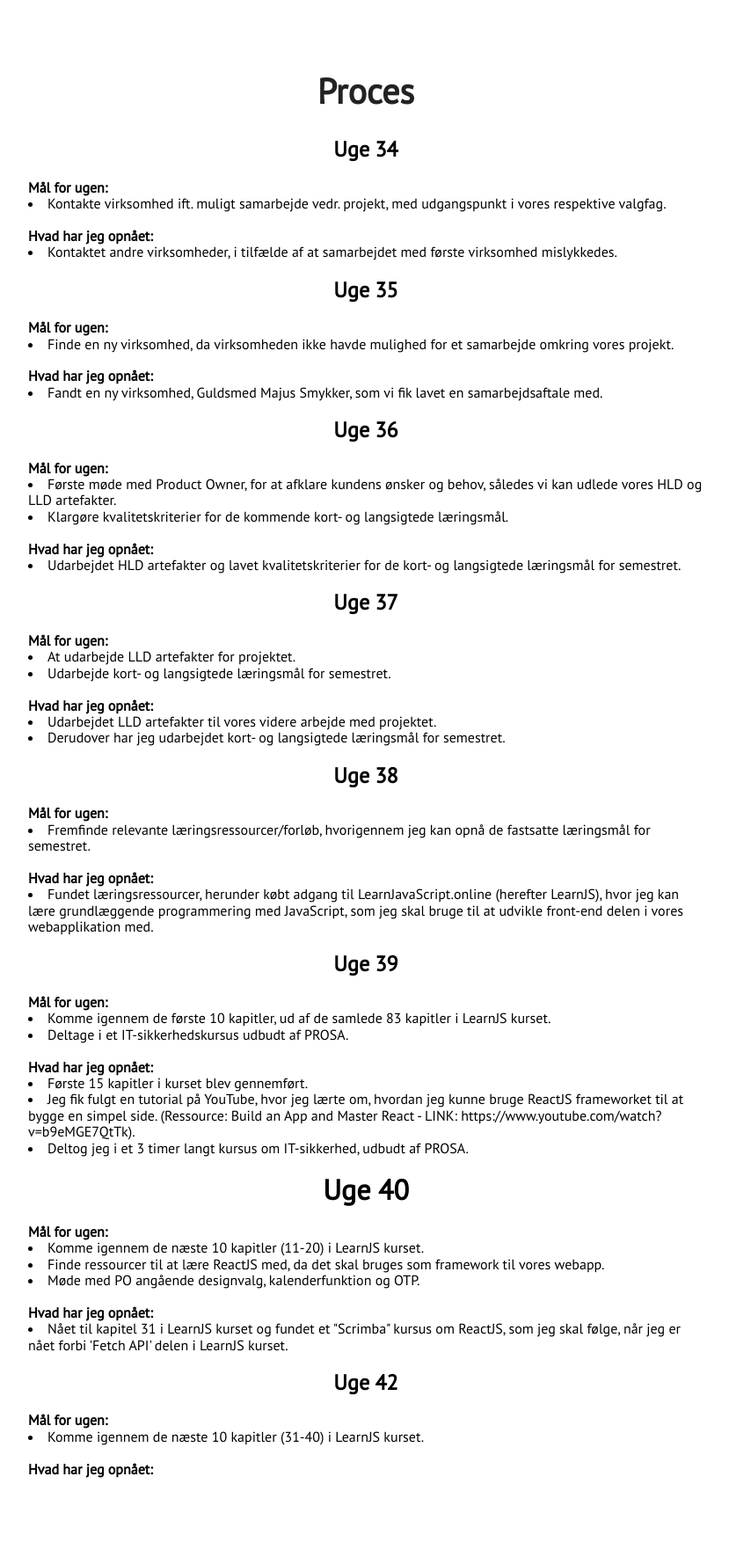
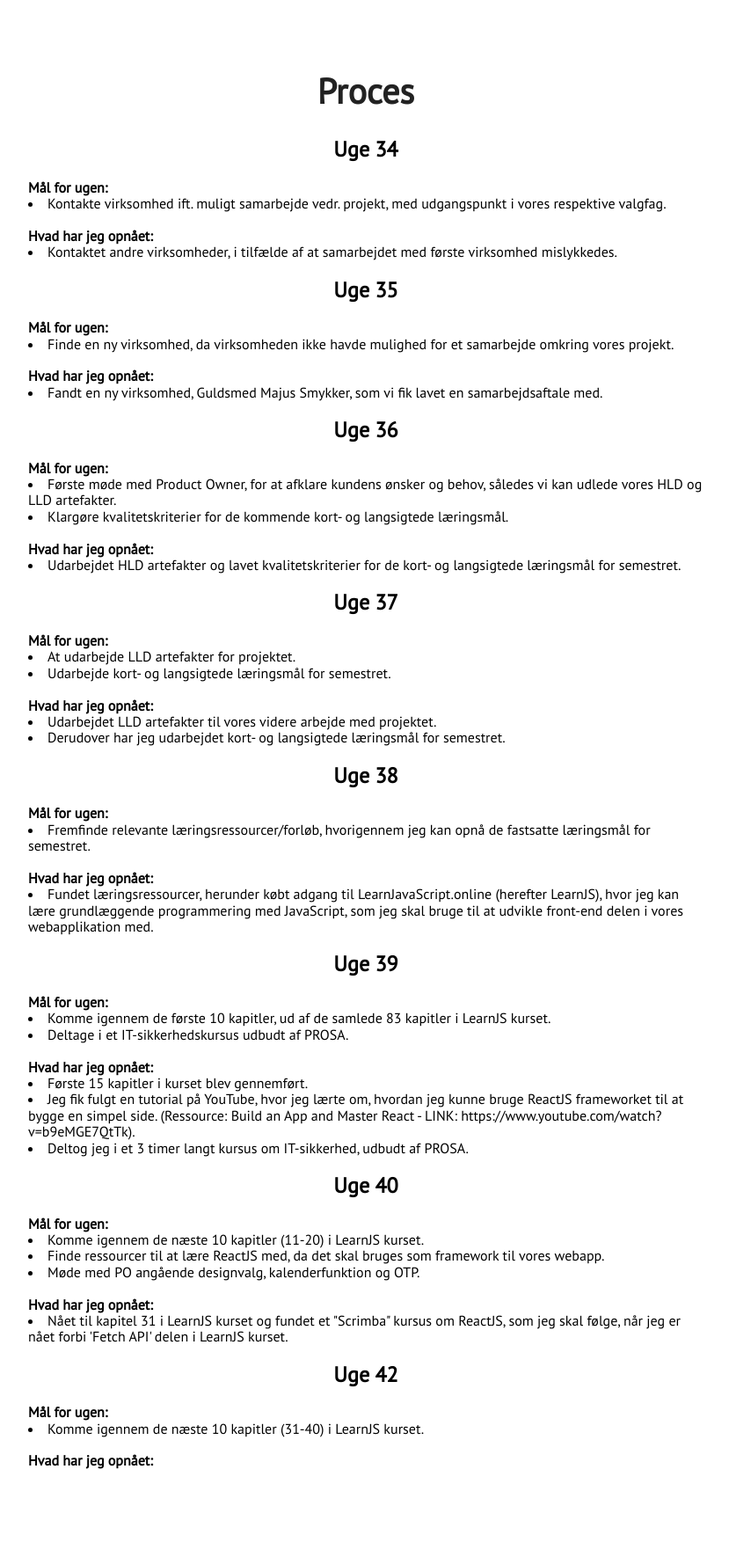
Before and after one commit to EmreAltiintas/portfolio, a Jekyll site: the page built from index.html, in a window 1280 px wide. Shown: the part 2900-4670 px from the top of the page at 88% size, without its empty margins (224-1053 px from the left). Built offline with Jekyll 4.4.1, drawn with Linux system fonts in a browser that asks for light colours; nearby versions of some CDN libraries; grey boxes are pictures that could not be loaded.

Commit message:
Update projects.html

```diff
--- a/_includes/projects.html
+++ b/_includes/projects.html
@@ -67,7 +67,7 @@
                 <li>Deltog jeg i et 3 timer langt kursus om IT-sikkerhed, udbudt af PROSA.</li>
             </div>
 
-             <h1 class="weeks-h2">Uge 40</h2>
+             <h2 class="weeks-h2">Uge 40</h2>
             <div class="goals">
                 <strong>Mål for ugen:</strong>
                 <li>Komme igennem de næste 10 kapitler (11-20) i LearnJS kurset.</li>
@@ -78,7 +78,7 @@
                 <li>Nået til kapitel 31 i LearnJS kurset og fundet et "Scrimba" kursus om ReactJS, som jeg skal følge, når jeg er nået forbi 'Fetch API' delen i LearnJS kurset.</li>
             </div>
 
-            <h2 class="weeks-h2">Uge 42</h1>
+            <h2 class="weeks-h2">Uge 42</h2>
             <div class="goals">
                 <strong>Mål for ugen:</strong>
                 <li>Komme igennem de næste 10 kapitler (31-40) i LearnJS kurset.</li>
```
